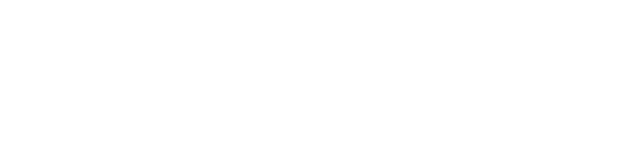
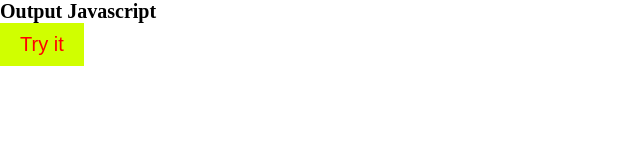
Before and after one commit to Bang1710/JavaScript, a plain HTML site: page index.html in a window 1280 px wide. Shown: the whole page, without its empty margins (0-640 px from the left). Drawn offline with Linux system fonts and the light colour scheme.

Commit message:
ouput javascript

```diff
--- a/index.html
+++ b/index.html
@@ -1,14 +1,22 @@
 <!DOCTYPE html>
 <html lang="en">
+
 <head>
     <meta charset="UTF-8">
     <meta http-equiv="X-UA-Compatible" content="IE=edge">
     <meta name="viewport" content="width=device-width, initial-scale=1.0">
+    <link rel="stylesheet" href="./style.css">
     <title>Javascript basic</title>
 
 </head>
+
 <body>
+    <h1>Output Javascript</h1>
+    <!-- innerHTML -->
+    <p id="demo"></p>
+    <!-- <button type="button" onclick="document.write('document.write')">Try it</button> -->
+    <button onclick="myFunction()">Try it</button>
+    <script src="./js/output.js"></script>
+</body>
 
-    <script src=""></script>
-</body>
 </html>
--- /dev/null
+++ b/js/output.js
@@ -0,0 +1,17 @@
+// Viết vào một phần tử HTML, sử dụng innerHTML.
+// Viết vào đầu ra HTML bằng cách sử dụng document.write().
+// Viết vào một hộp cảnh báo, sử dụng window.alert().
+// Ghi vào bảng điều khiển của trình duyệt bằng cách sử dụng console.log().
+// document.getElementById("demo").innerHTML = "ouput innerHTML";
+// alert('Đây là hộp thoại alert');
+// Hàm  confirm
+// ham set timeout
+// ham set interval
+console.log('day la console.log');
+function myFunction() {
+    let person = prompt("Please enter your name", "Harry Potter");
+    if (person != null) {
+      document.getElementById("demo").innerHTML =
+      "Hello " + person + "! How are you today?";
+    }
+  }
--- /dev/null
+++ b/style.css
@@ -0,0 +1,23 @@
+* {
+    margin: 0;
+    padding: 0;
+    box-sizing: border-box;
+}
+
+html {
+    font-size: 62.5%;
+}
+
+#demo {
+    text-align: center;
+    font-size: 2rem;
+    color: rgb(243, 35, 46);
+}
+
+button {
+    padding: 10px 20px;
+    background-color: rgb(208, 255, 0);
+    color: red;
+    font-size: 2rem;
+    border: none;
+}
```
Also changed, not shown: .gitpod.yml (added).
